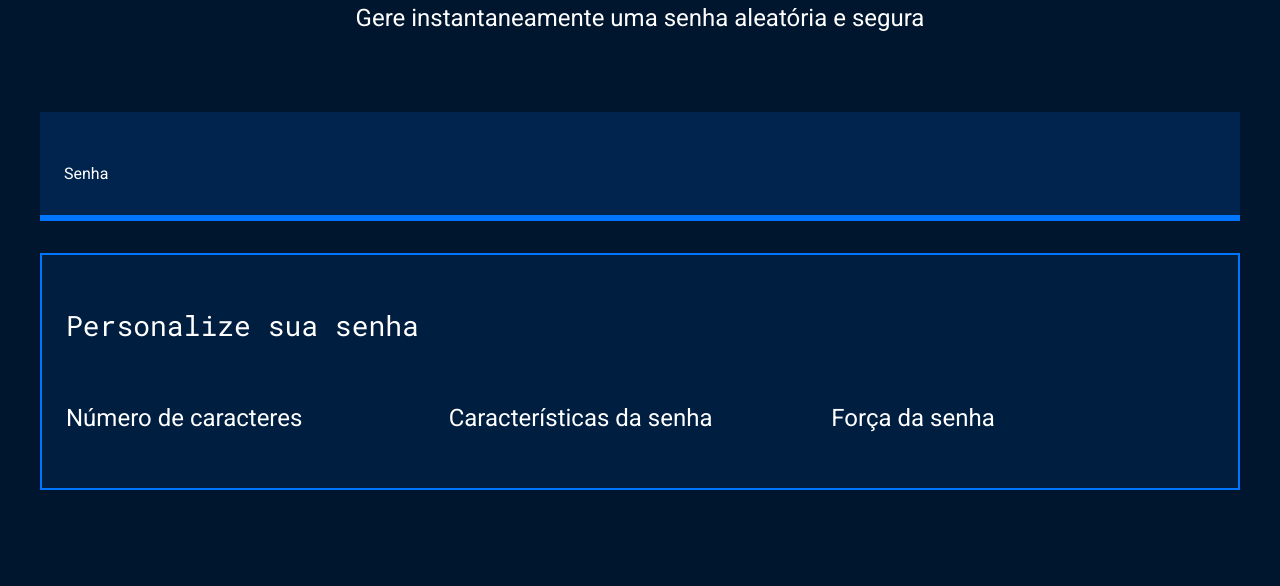
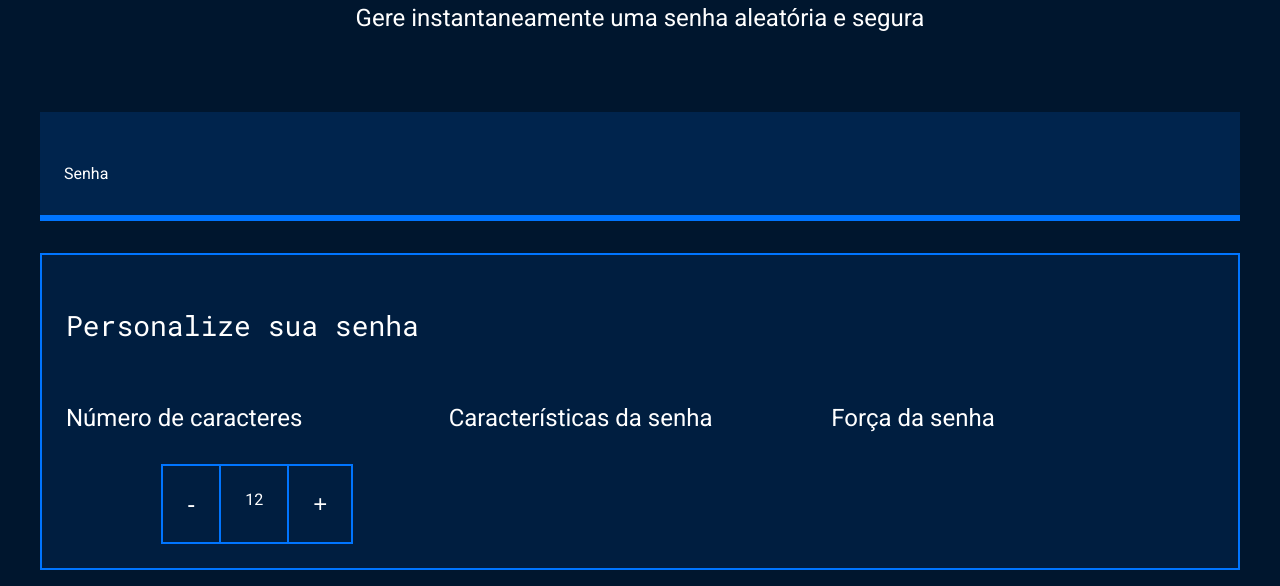
Before and after one commit to ericazapata/seguran-adigital, a plain HTML site: page index.html in a window 1280 px wide. Shown: the part 214-800 px from the top of the page. Drawn offline with Linux system fonts and the light colour scheme.

Commit message:
Add files via upload

```diff
--- a/index.html
+++ b/index.html
@@ -22,6 +22,11 @@
             <div class="parametro-coluna__senha">
             <div class="parametro-senha">
                 <h4 class="parametro-senha__titulo">Número de caracteres</h4>
+                <div class="parametro-senha-botoes">
+                <button class="parametro-senha__botao">-</button>
+                <p class="parametro-senha__texto">12</p>
+                <button class="parametro-senha__botao">+</button>
+            </div>
             </div>
             <div class="parametro-senha">
                  <h4 class="parametro-senha__titulo">Características da senha</h4>
--- a/style.css
+++ b/style.css
@@ -77,3 +77,21 @@ body{
     width: 50%;
     margin: 0 auto;
 }
+.parametro-senha-botoes{
+    display: flex;
+    justify-content: center;
+}
+.parametro-senha__botao{
+    background-color: var(--fundo-texto);
+    color: var(--branco);
+    border: 2px solid var(--borda);
+    padding: 24px;
+    font-size: 24px;
+    cursor: pointer;
+}
+.parametro-senha__texto{
+    padding: 24px;
+    border-top: 2px solid var(--borda);
+    border-bottom: 2px solid var(--borda);
+    margin: 0;
+}
```
